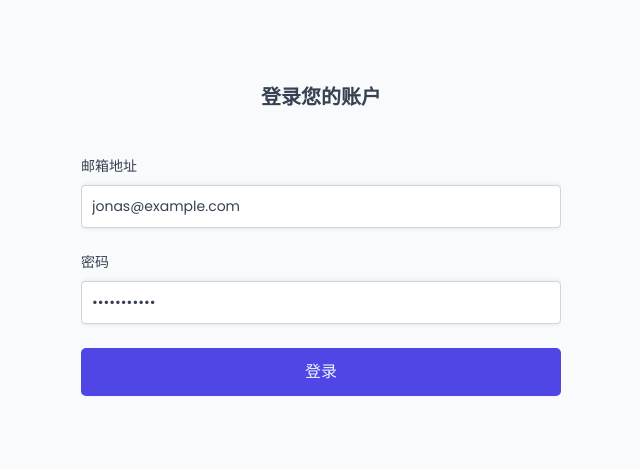
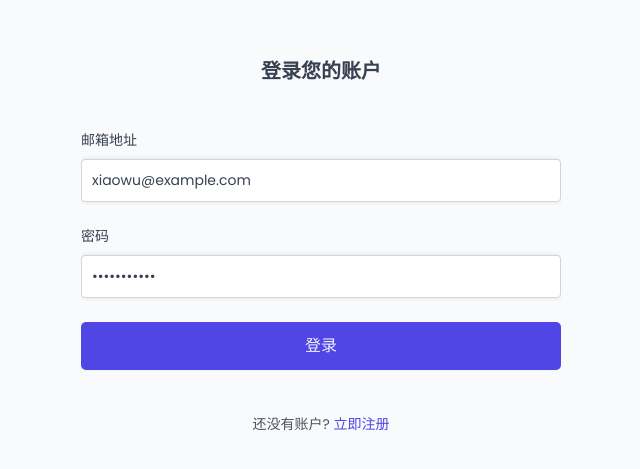
Before and after one commit to xiaowulang-turbo/Lesson-Resource-Rec-Sys, a React (Vite) app: page /login in a window 1280 px wide. Shown: the part 155-624 px from the top of the page, without its empty margins (319-959 px from the left). Built offline with nearby package versions, Linux system fonts and the light colour scheme; no server answers; a web font is replaced by a local one.

Commit message:
feat: 更新登录表单的默认邮箱，新增注册页面链接，优化用户导航体验

```diff
--- a/src/features/authentication/LoginForm.jsx
+++ b/src/features/authentication/LoginForm.jsx
@@ -7,7 +7,7 @@ import useLogin from './useLogin'
 import SpinnerMini from '../../ui/SpinnerMini'
 
 function LoginForm() {
-    const [email, setEmail] = useState('jonas@example.com')
+    const [email, setEmail] = useState('xiaowu@example.com')
     const [password, setPassword] = useState('example0987')
     const { login, isLoading: isLoggingIn } = useLogin()
 
--- a/src/features/authentication/SignupForm.jsx
+++ b/src/features/authentication/SignupForm.jsx
@@ -1,4 +1,5 @@
 import { useForm } from 'react-hook-form'
+import { useNavigate } from 'react-router-dom'
 import Button from '../../ui/Button'
 import Form from '../../ui/Form'
 import FormRow from '../../ui/FormRow'
@@ -10,6 +11,7 @@ import useSignup from './useSignup'
 function SignupForm() {
     const { register, formState, getValues, handleSubmit, reset } = useForm()
     const { errors } = formState
+    const navigate = useNavigate()
 
     const { signup, isLoading } = useSignup()
 
@@ -82,8 +84,11 @@ function SignupForm() {
             </FormRow>
 
             <FormRow>
-                {/* type is an HTML attribute! */}
-                <Button variation="secondary" type="reset" disabled={isLoading}>
+                <Button
+                    variation="secondary"
+                    disabled={isLoading}
+                    onClick={() => navigate('/login')}
+                >
                     Cancel
                 </Button>
                 <Button disabled={isLoading}>Create new user</Button>
--- a/src/pages/Login.jsx
+++ b/src/pages/Login.jsx
@@ -1,4 +1,5 @@
 import styled from 'styled-components'
+import { Link } from 'react-router-dom'
 import LoginForm from '../features/authentication/LoginForm'
 import Logo from '../ui/Logo'
 import Heading from '../ui/Heading'
@@ -13,12 +14,31 @@ const LoginLayout = styled.main`
     background-color: var(--color-grey-50);
 `
 
+const RegisterLink = styled.div`
+    text-align: center;
+    font-size: 1.4rem;
+    color: var(--color-grey-600);
+
+    & a {
+        color: var(--color-brand-600);
+        text-decoration: none;
+        font-weight: 500;
+
+        &:hover {
+            text-decoration: underline;
+        }
+    }
+`
+
 function Login() {
     return (
         <LoginLayout>
             {/* <Logo /> */}
             <Heading type="h4">登录您的账户</Heading>
             <LoginForm />
+            <RegisterLink>
+                还没有账户? <Link to="/register">立即注册</Link>
+            </RegisterLink>
         </LoginLayout>
     )
 }
```
